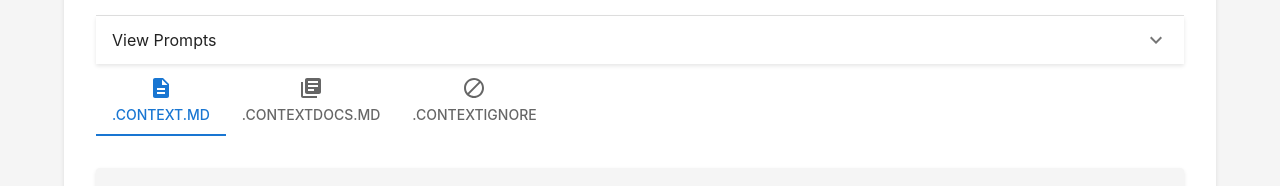
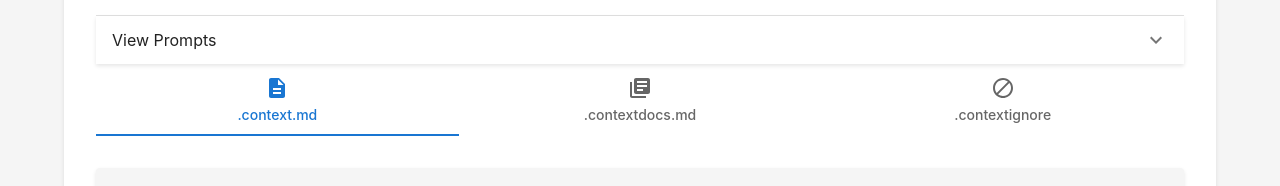
Before and after one commit to Agentic-Insights/codebase-context-spec, a React (Create React App) app in the folder examples/context-editor/: page / in a window 1280 px wide. Shown: the part 162-348 px from the top of the page. Built offline with nearby package versions, Linux system fonts and the light colour scheme; no server answers.

Commit message:
doc: fix the header area of editor for prompts

```diff
--- a/examples/context-editor/src/App.tsx
+++ b/examples/context-editor/src/App.tsx
@@ -269,10 +269,28 @@ const NavTabs: React.FC = () => {
   const currentForm = getCurrentForm(location.pathname);
 
   return (
-    <Tabs value={currentForm} aria-label="file type tabs">
-      <Tab icon={<DescriptionIcon />} label=".context.md" component={Link} to="/" />
-      <Tab icon={<LibraryBooksIcon />} label=".contextdocs.md" component={Link} to="/contextdocs" />
-      <Tab icon={<BlockIcon />} label=".contextignore" component={Link} to="/contextignore" />
+    <Tabs value={currentForm} aria-label="file type tabs" variant="fullWidth">
+      <Tab
+        icon={<DescriptionIcon />}
+        label=".context.md"
+        component={Link}
+        to="/"
+        sx={{ textTransform: 'lowercase' }}
+      />
+      <Tab
+        icon={<LibraryBooksIcon />}
+        label=".contextdocs.md"
+        component={Link}
+        to="/contextdocs"
+        sx={{ textTransform: 'lowercase' }}
+      />
+      <Tab
+        icon={<BlockIcon />}
+        label=".contextignore"
+        component={Link}
+        to="/contextignore"
+        sx={{ textTransform: 'lowercase' }}
+      />
     </Tabs>
   );
 };
```
